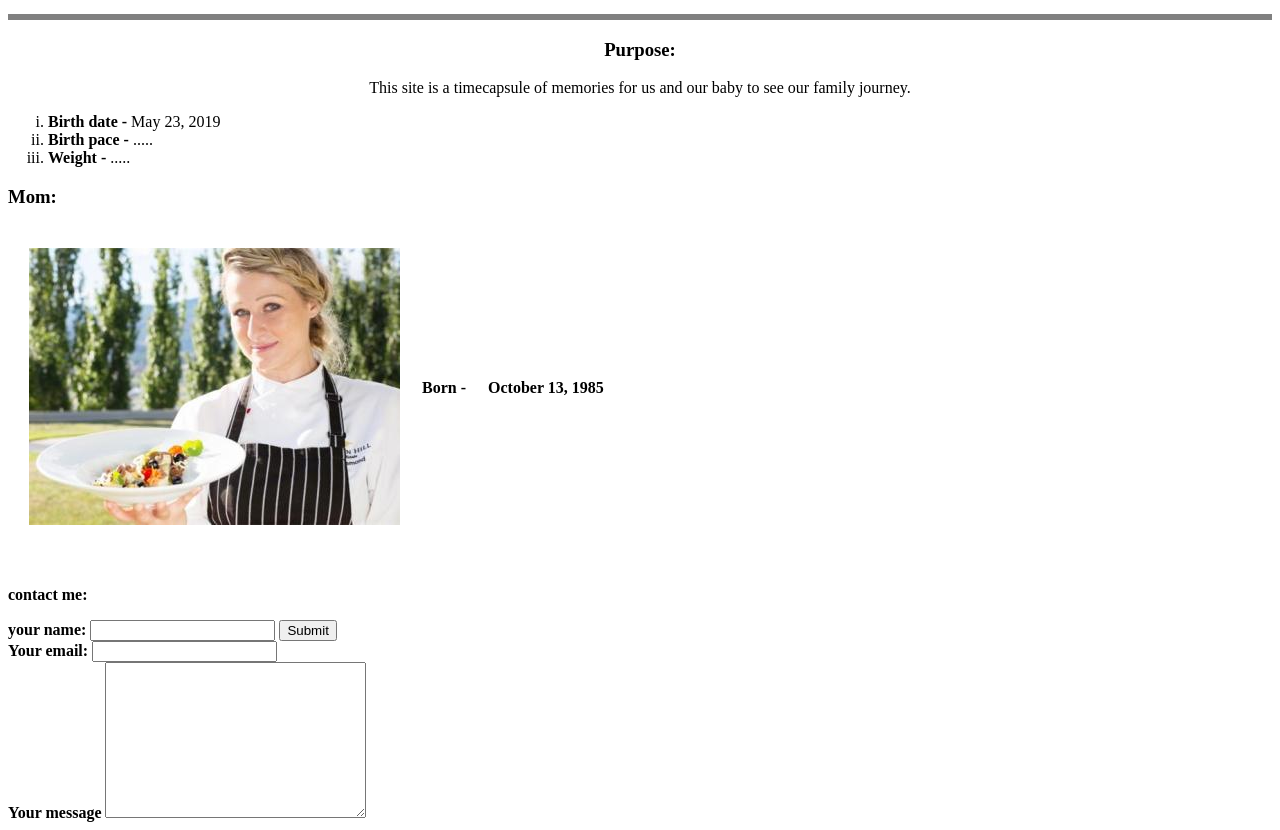
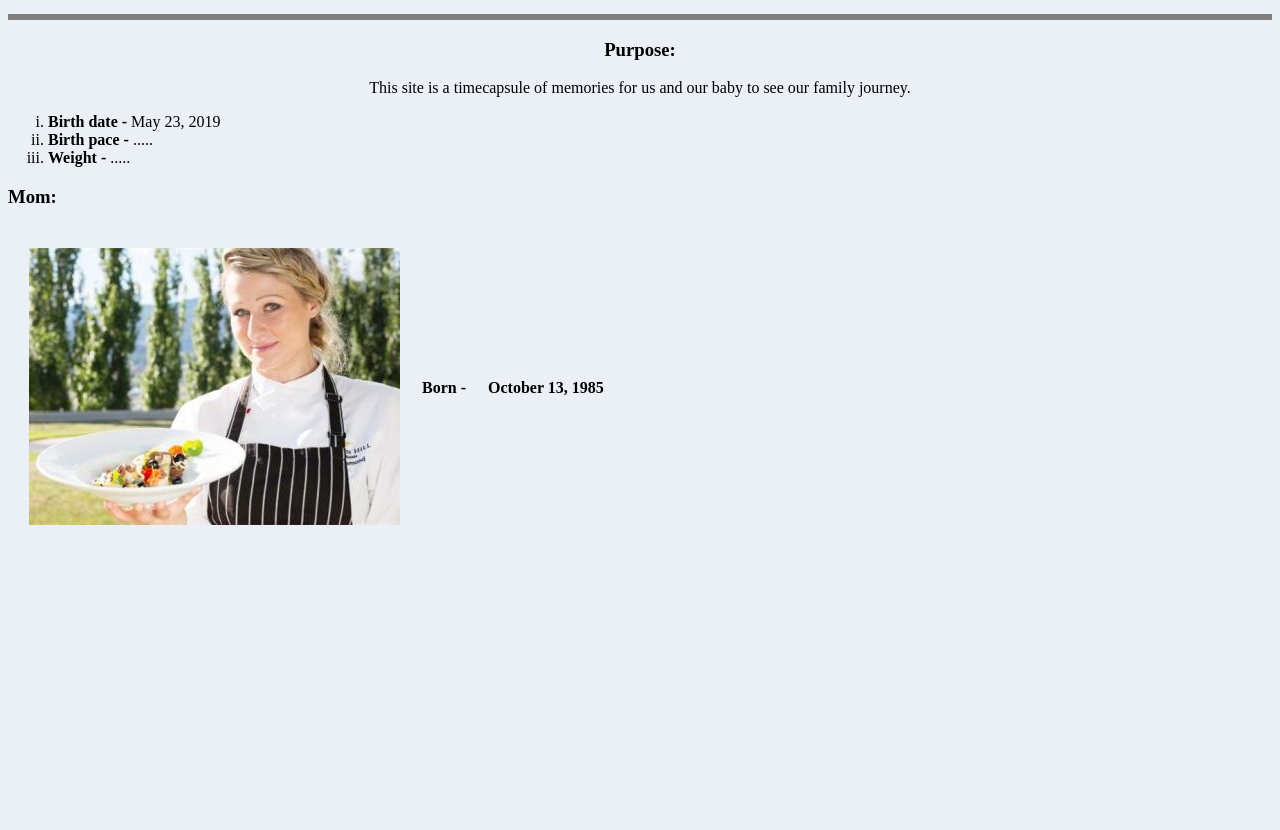
Before and after one commit to Amanbadwal/cv, a plain HTML site: page index.html in a window 1280 px wide. Shown: the part 138-968 px from the top of the page. After the commit the page ends 800 px from the top, so only its background shows below. Drawn offline with Linux system fonts and the light colour scheme.

Commit message:
Updated colors

```diff
--- a/index.html
+++ b/index.html
@@ -5,6 +5,8 @@
   <meta charset="utf-8">
   <title>AK👶</title>
   <meta name="Description" content="Aman and Kira's journey with their first baby" </head> <body>
+
+<body style="background-color:#ebf0f6;">
   <center>
     <h1>Aman + Kira + 👶<br /> Our Story</h1>
     <p>
@@ -34,18 +36,6 @@
         October 13, 1985
       </td>
     <tr>
-</table>
-<p>contact me:</p>
-<form action="mailto:andy.badwal@gmail.com" method="post" enctype="text/plain">
-  <label>your name:</label>
-  <input type="text" name="yourname" value="">
-  <input type="submit" name=""><br />
-  <label>Your email:</label>
-  <input type="email" name="youremail" value=""><br />
-  <label>Your message</label>
-  <textarea name="yourmessage" rows="10" cols="30"></textarea><br />
-
-</form>
 
 </body>
 
```
Lines whose indentation alone changed are shown as unchanged.
